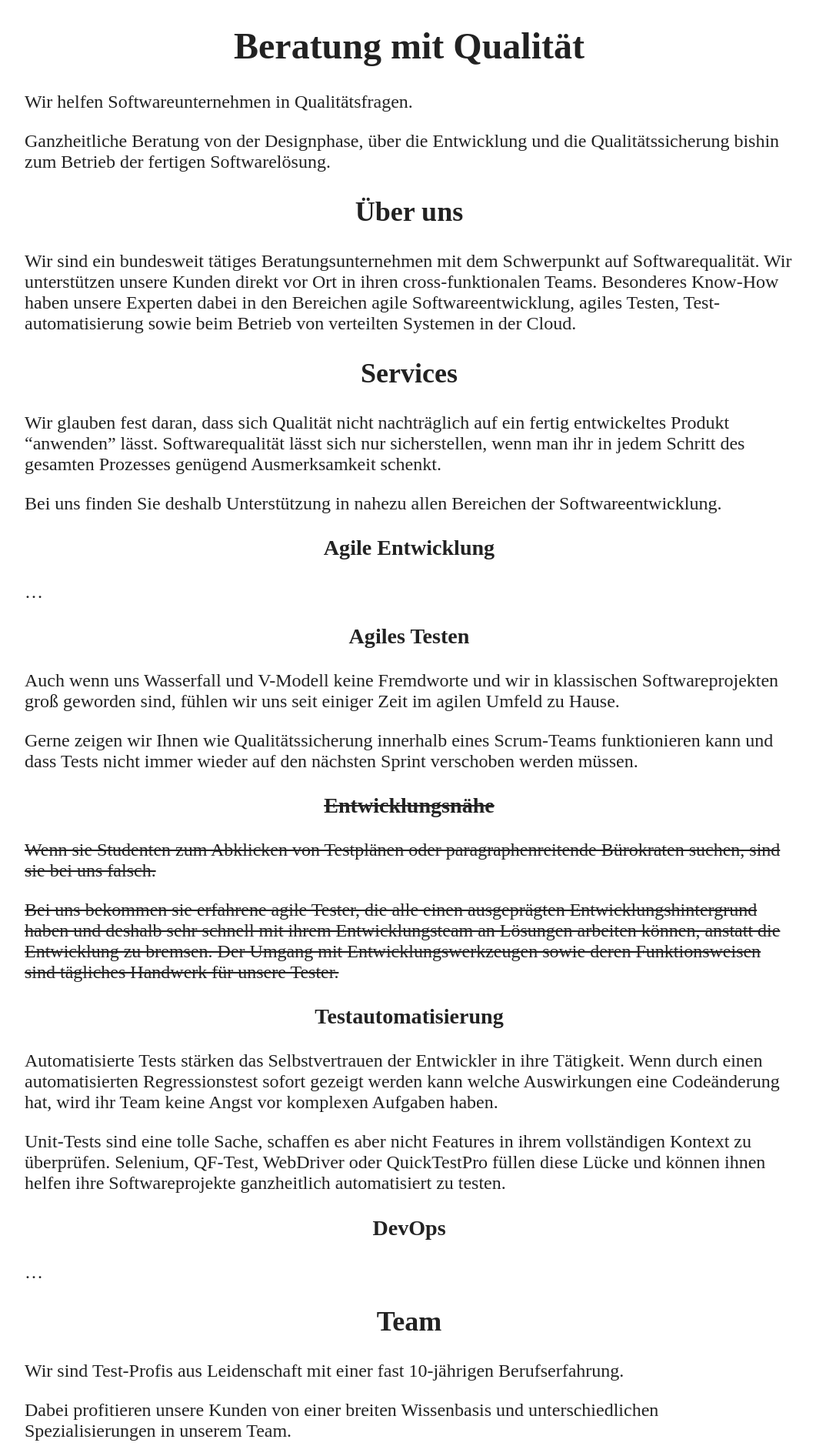
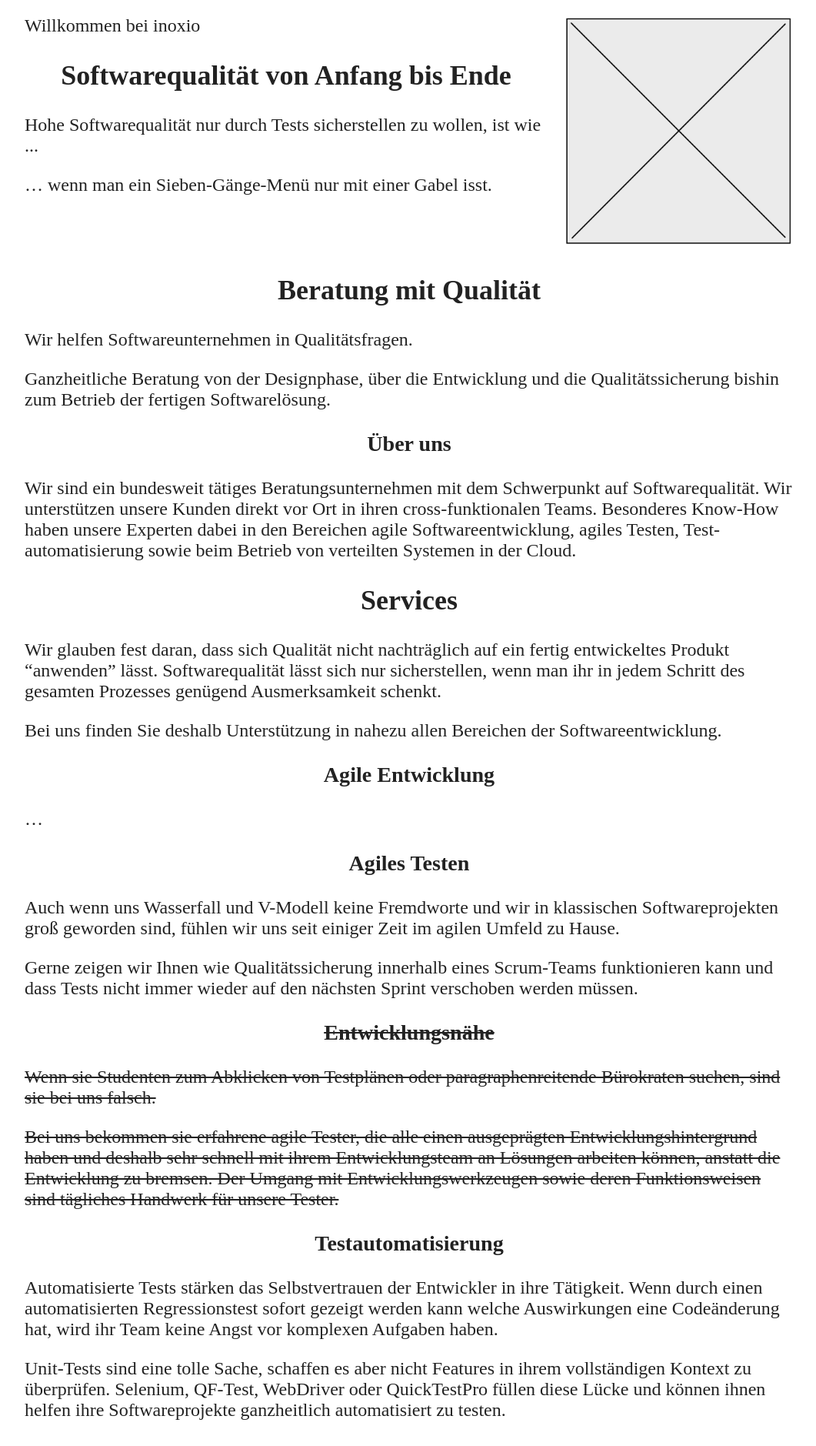
Before and after one commit to inoxio/inoxio.github.io, a Jekyll site: the page built from index.md, in a window 1280 px wide. Shown: the top 1879 px of the page at 77% size, without its empty margins (108-1169 px from the left). Built offline with Jekyll 4.4.1, drawn with Linux system fonts in a browser that asks for light colours.

Commit message:
Add title with random claim
* random claim will be displayed with javascript (changes every x seconds)
* move "Beratung mit Qualität" to about section

```diff
--- a/_config.yml
+++ b/_config.yml
@@ -31,5 +31,7 @@ collections_dir: _collections
 collections:
   colleagues:
     output: false
+  claims:
+    output: false
   jobs:
     output: true
--- /dev/null
+++ b/_includes/about.md
@@ -0,0 +1,14 @@
+## Beratung mit Qualität
+
+Wir helfen Softwareunternehmen in Qualitätsfragen.
+
+Ganzheitliche Beratung von der Designphase, über die Entwicklung und die
+Qualitätssicherung bishin zum Betrieb der fertigen Softwarelösung.
+
+### Über uns
+
+Wir sind ein bundesweit tätiges Beratungsunternehmen mit dem Schwerpunkt auf
+Softwarequalität. Wir unterstützen unsere Kunden direkt vor Ort in ihren
+cross-funktionalen Teams. Besonderes Know-How haben unsere Experten
+dabei in den Bereichen agile Softwareentwicklung, agiles Testen,
+Test­automatisierung sowie beim Betrieb von verteilten Systemen in der Cloud.
--- a/_includes/home.md
+++ b/_includes/home.md
@@ -1,14 +1,19 @@
-# Beratung mit Qualität
+<section class="title">
+  <div class="text">
+    Willkommen bei inoxio
+    <h1>Softwarequalität von Anfang bis Ende</h1>
+    Hohe Softwarequalität nur durch Tests sicherstellen zu wollen, ist wie ...
+    <div id="claims">
+      {% assign claims = site.claims %}
+      {% for claim in claims %}
+        <div class="claim">
+          {{ claim.content | markdownify }}
+        </div>
+      {% endfor %}
+    </div>
+  </div>
 
-Wir helfen Softwareunternehmen in Qualitätsfragen.
-
-Ganzheitliche Beratung von der Designphase, über die Entwicklung und die
-Qualitätssicherung bishin zum Betrieb der fertigen Softwarelösung.
-
-## Über uns
-
-Wir sind ein bundesweit tätiges Beratungsunternehmen mit dem Schwerpunkt auf
-Softwarequalität. Wir unterstützen unsere Kunden direkt vor Ort in ihren
-cross-funktionalen Teams. Besonderes Know-How haben unsere Experten
-dabei in den Bereichen agile Softwareentwicklung, agiles Testen,
-Test­automatisierung sowie beim Betrieb von verteilten Systemen in der Cloud.
+  <div class="image">
+    <img src="/assets/placeholder.png" />
+  </div>
+</section>
--- a/_layouts/default.html
+++ b/_layouts/default.html
@@ -16,5 +16,6 @@
     {%- include footer.html -%}
 
   </body>
+  <script src="{{ '/assets/application.js' | relative_url }}"></script>
 
 </html>
--- /dev/null
+++ b/_sass/_breakpoints.scss
@@ -0,0 +1,50 @@
+// Small tablets and large smartphones (landscape view)
+$screen-sm-min: 576px;
+
+// Small tablets (portrait view)
+$screen-md-min: 768px;
+
+// Tablets and small desktops
+$screen-lg-min: 992px;
+
+// Large tablets and desktops
+$screen-xl-min: 1200px;
+
+
+// Mobile first, so smallest screen size (xs) is not defined
+
+
+// Small devices
+@mixin sm {
+  @media (min-width: #{$screen-sm-min}) {
+    @content;
+  }
+}
+
+// Medium devices
+@mixin md {
+  @media (min-width: #{$screen-md-min}) {
+    @content;
+  }
+}
+
+// Large devices
+@mixin lg {
+  @media (min-width: #{$screen-lg-min}) {
+    @content;
+  }
+}
+
+// Extra large devices
+@mixin xl {
+  @media (min-width: #{$screen-xl-min}) {
+    @content;
+  }
+}
+
+// Custom devices
+@mixin rwd($screen) {
+  @media (min-width: $screen+'px') {
+    @content;
+  }
+}
--- a/_sass/application.scss
+++ b/_sass/application.scss
@@ -1,4 +1,5 @@
 @charset "utf-8";
+@import "breakpoints";
 
 body {
   background-color: white;
@@ -15,3 +16,28 @@ main {
 h1, h2, h3 {
   text-align: center;
 }
+
+section.title {
+
+  @include md {
+    display: flex;
+  }
+
+  .text {
+    flex: 1 1 auto;
+  }
+
+  .image {
+    text-align: center;
+    img {
+      width: 300px;
+      margin-left: 20px;
+    }
+  }
+
+  #claims {
+    li {
+      display: none;
+    }
+  }
+}
--- /dev/null
+++ b/assets/application.js
@@ -0,0 +1,11 @@
+var claimIndex = 0;
+showClaims();
+
+function showClaims() {
+    let claims = document.getElementById("claims").children;
+    Array.from(claims).forEach(c => {c.style.display = "none"});
+
+    claimIndex = Math.floor((Math.random() * claims.length) + 1);
+    claims[claimIndex-1].style.display = "flex";
+    setTimeout(showClaims, 10000);
+}
--- a/index.md
+++ b/index.md
@@ -4,6 +4,8 @@ ref: index
 lang: de
 ---
 {% include home.md %}
+
+{% include about.md %}
 
 {% include services.md %}
 
```
Also changed, not shown: _collections/_claims/cookie.md (added, +4 -0 lines), _collections/_claims/deepsea.md (added, +3 -0 lines), _collections/_claims/hammer.md (added, +4 -0 lines), _collections/_claims/mechanic.md (added, +4 -0 lines), _collections/_claims/seven-course-menu.md (added, +3 -0 lines), _collections/_claims/sprint.md (added, +3 -0 lines), README.md, assets/placeholder.png (added).
